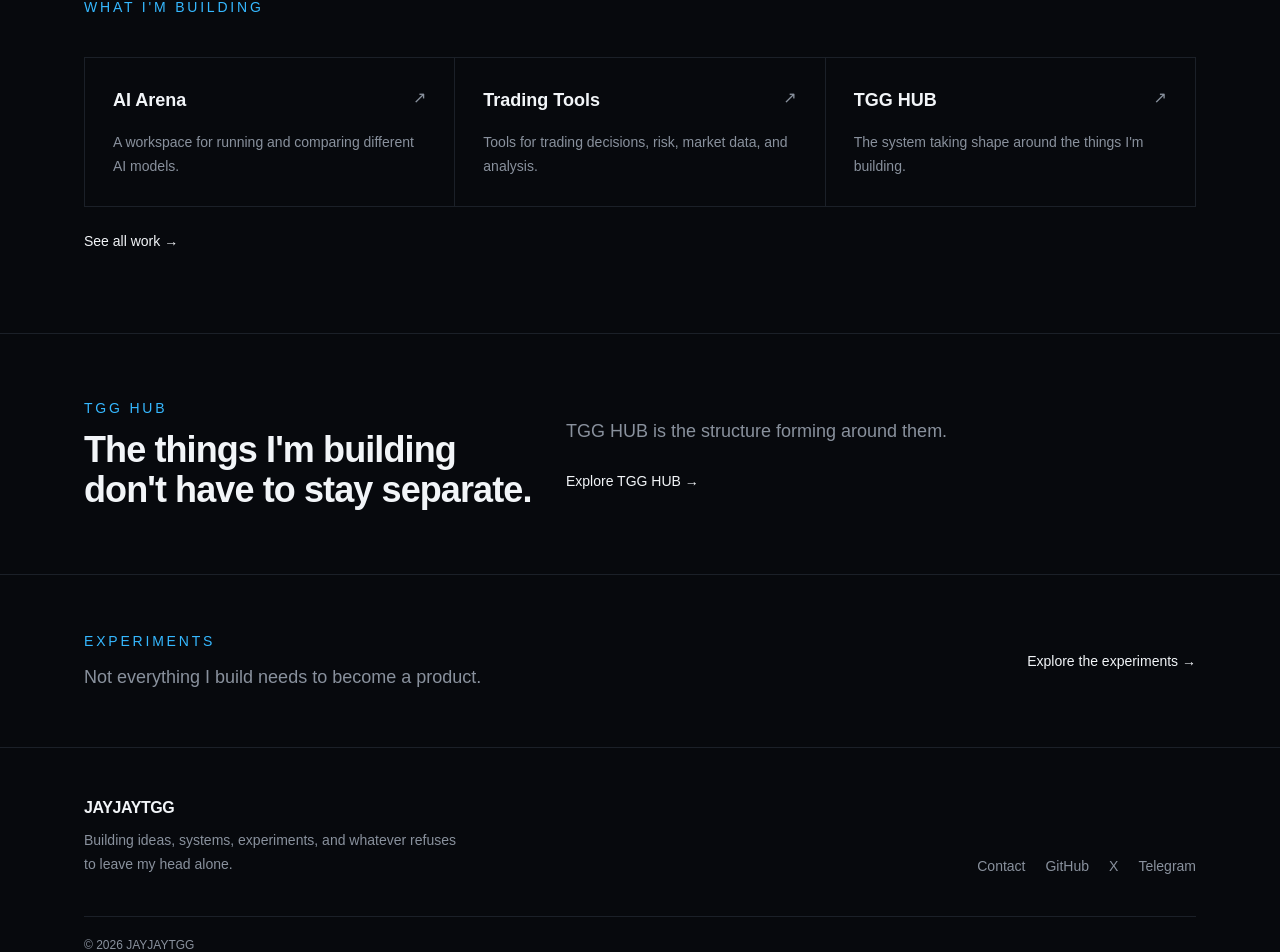
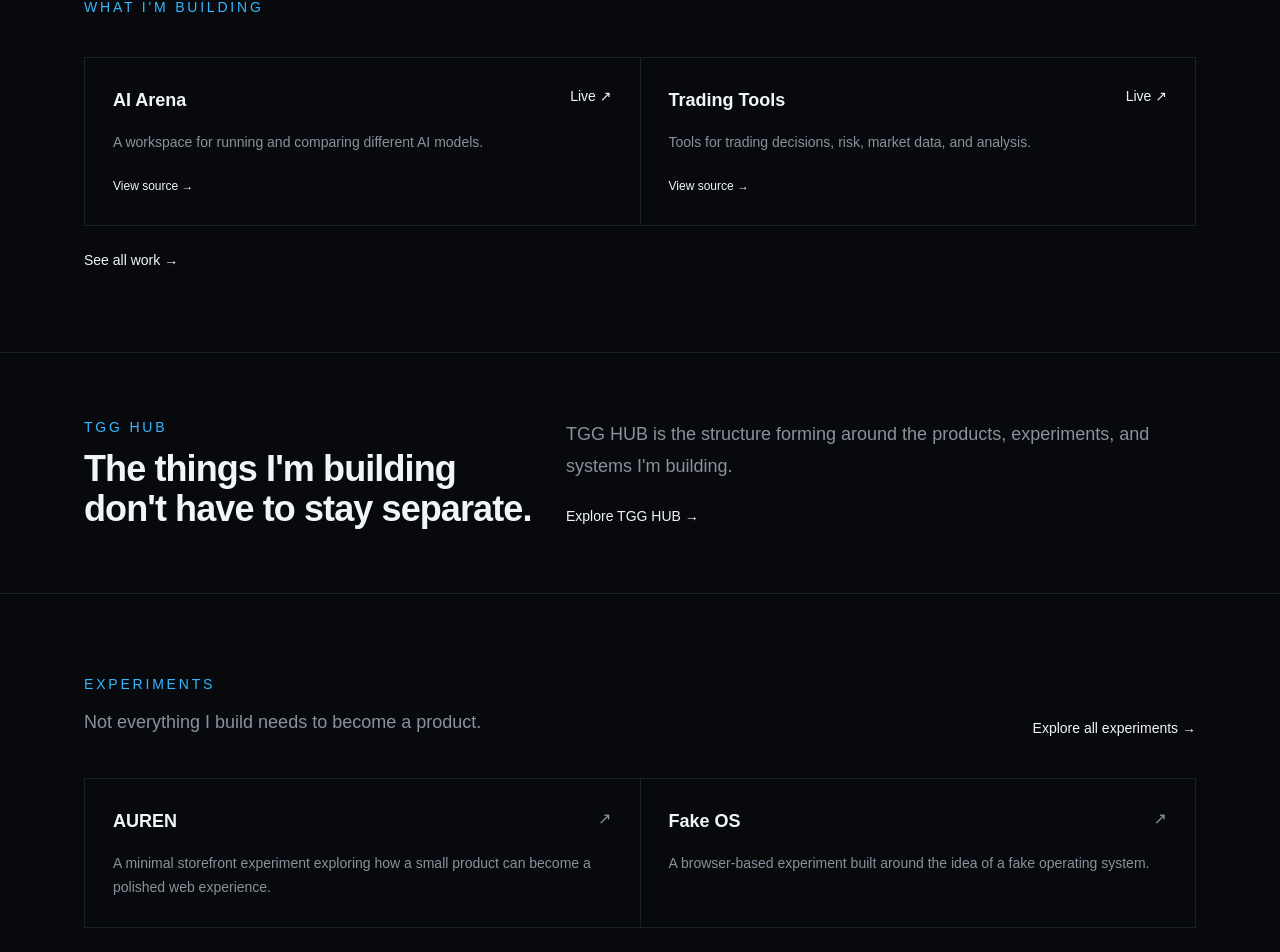
Before and after one commit to JJTGG/JAYJAYTGG, a Next.js app: page / in a window 1280 px wide. Shown: the part 876-1828 px from the top of the page. Built offline with nearby package versions, Linux system fonts and the light colour scheme.

Commit message:
refine homepage structure and project presentation

```diff
--- a/app/page.tsx
+++ b/app/page.tsx
@@ -3,19 +3,30 @@ const currentWork = [
     name: "AI Arena",
     description:
       "A workspace for running and comparing different AI models.",
-    href: "https://ai-arena-red.vercel.app/"
+    href: "https://ai-arena-red.vercel.app/",
+    github: "https://github.com/JJTGG/ai-arena"
   },
   {
     name: "Trading Tools",
     description:
       "Tools for trading decisions, risk, market data, and analysis.",
-    href: "https://trading-tools-xi.vercel.app/"
+    href: "https://trading-tools-xi.vercel.app/",
+    github: "https://github.com/JJTGG/trading-tools"
+  }
+];
+
+const experiments = [
+  {
+    name: "AUREN",
+    description:
+      "A minimal storefront experiment exploring how a small product can become a polished web experience.",
+    href: "https://auren-store-delta.vercel.app/"
   },
   {
-    name: "TGG HUB",
+    name: "Fake OS",
     description:
-      "The system taking shape around the things I'm building.",
-    href: "/tgg-hub"
+      "A browser-based experiment built around the idea of a fake operating system.",
+    href: "https://jjtgg.github.io/fake-os/"
   }
 ];
 
@@ -53,37 +64,42 @@ export default function Home() {
 
       <section className="border-t border-[var(--line)]">
         <div className="mx-auto max-w-6xl px-5 py-20">
-          <div className="max-w-2xl">
-            <p className="text-sm font-medium uppercase tracking-[0.2em] text-[var(--accent)]">
-              What I&apos;m building
-            </p>
-          </div>
+          <p className="text-sm font-medium uppercase tracking-[0.2em] text-[var(--accent)]">
+            What I&apos;m building
+          </p>
 
-          <div className="mt-10 grid gap-px overflow-hidden border border-[var(--line)] bg-[var(--line)] md:grid-cols-3">
+          <div className="mt-10 grid gap-px overflow-hidden border border-[var(--line)] bg-[var(--line)] md:grid-cols-2">
             {currentWork.map((project) => (
-              <a
+              <div
                 key={project.name}
-                href={project.href}
-                target={project.href.startsWith("http") ? "_blank" : undefined}
-                rel={
-                  project.href.startsWith("http") ? "noreferrer" : undefined
-                }
-                className="group bg-[var(--background)] p-6 transition-colors hover:bg-[#0b0f15] sm:p-7"
+                className="bg-[var(--background)] p-6 sm:p-7"
               >
                 <div className="flex items-start justify-between gap-4">
-                  <h3 className="text-lg font-semibold">
-                    {project.name}
-                  </h3>
+                  <h3 className="text-lg font-semibold">{project.name}</h3>
 
-                  <span className="text-[var(--muted)] transition-transform group-hover:translate-x-1">
-                    ↗
-                  </span>
+                  <a
+                    href={project.href}
+                    target="_blank"
+                    rel="noreferrer"
+                    className="text-sm text-[var(--muted)] transition-colors hover:text-[var(--foreground)]"
+                  >
+                    Live ↗
+                  </a>
                 </div>
 
                 <p className="mt-4 text-sm leading-6 text-[var(--muted)]">
                   {project.description}
                 </p>
-              </a>
+
+                <a
+                  href={project.github}
+                  target="_blank"
+                  rel="noreferrer"
+                  className="mt-6 inline-block text-xs text-[var(--muted)] transition-colors hover:text-[var(--foreground)]"
+                >
+                  View source →
+                </a>
+              </div>
             ))}
           </div>
 
@@ -111,7 +127,8 @@ export default function Home() {
 
             <div>
               <p className="text-lg leading-8 text-[var(--muted)]">
-                TGG HUB is the structure forming around them.
+                TGG HUB is the structure forming around the products,
+                experiments, and systems I&apos;m building.
               </p>
 
               <a
@@ -126,14 +143,14 @@ export default function Home() {
       </section>
 
       <section className="border-t border-[var(--line)]">
-        <div className="mx-auto max-w-6xl px-5 py-14">
-          <div className="flex flex-col gap-5 sm:flex-row sm:items-center sm:justify-between">
+        <div className="mx-auto max-w-6xl px-5 py-20">
+          <div className="flex flex-col gap-4 sm:flex-row sm:items-end sm:justify-between">
             <div>
               <p className="text-sm font-medium uppercase tracking-[0.2em] text-[var(--accent)]">
-                EXPERIMENTS
+                Experiments
               </p>
 
-              <p className="mt-3 text-lg text-[var(--muted)]">
+              <p className="mt-3 max-w-xl text-lg leading-8 text-[var(--muted)]">
                 Not everything I build needs to become a product.
               </p>
             </div>
@@ -142,8 +159,32 @@ export default function Home() {
               href="/experiments"
               className="shrink-0 text-sm text-[var(--muted)] transition-colors hover:text-[var(--foreground)]"
             >
-              Explore the experiments →
+              Explore all experiments →
             </a>
+          </div>
+
+          <div className="mt-10 grid gap-px overflow-hidden border border-[var(--line)] bg-[var(--line)] md:grid-cols-2">
+            {experiments.map((experiment) => (
+              <a
+                key={experiment.name}
+                href={experiment.href}
+                target="_blank"
+                rel="noreferrer"
+                className="group bg-[var(--background)] p-6 transition-colors hover:bg-[#0b0f15] sm:p-7"
+              >
+                <div className="flex items-start justify-between gap-4">
+                  <h3 className="text-lg font-semibold">{experiment.name}</h3>
+
+                  <span className="text-[var(--muted)] transition-transform group-hover:translate-x-1">
+                    ↗
+                  </span>
+                </div>
+
+                <p className="mt-4 text-sm leading-6 text-[var(--muted)]">
+                  {experiment.description}
+                </p>
+              </a>
+            ))}
           </div>
         </div>
       </section>
```
